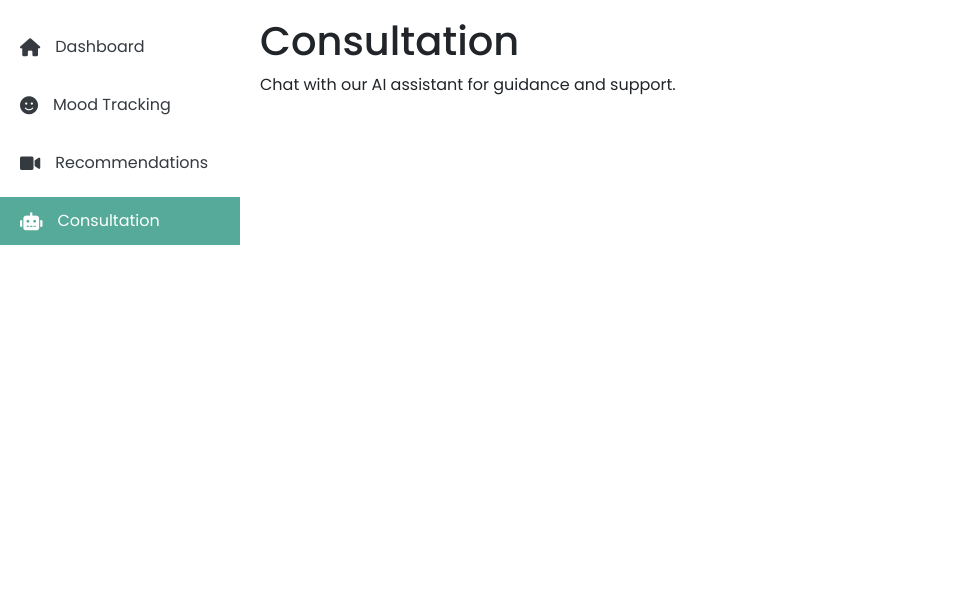
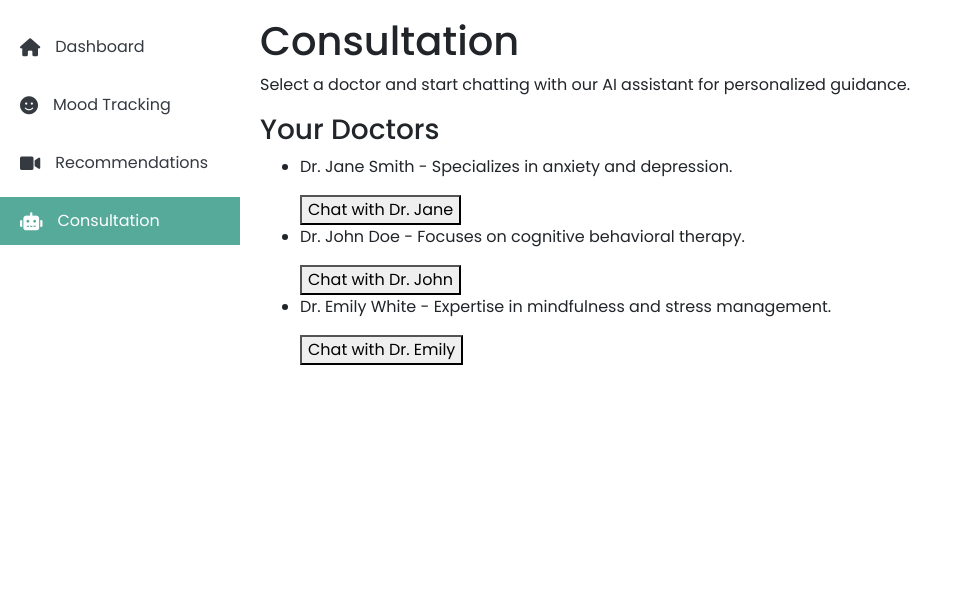
Before and after one commit to Upadhyaymohit28/Mental_health, a Django app: page /users/consultation/ in a window 1280 px wide. Shown: the part 53-658 px from the top of the page, without its empty margins (0-969 px from the left). Run offline with Django 5.2, Linux system fonts and the light colour scheme; a user stored in the database is signed in; data comes from the database, SQL or seed files in the repository; both versions use the stored data as it was after the commit; some libraries are stand-ins or nearby versions.

Commit message:
add ai feature in consultation section so patinet can talk to dr for 15 minute

```diff
--- a/chatbot/views.py
+++ b/chatbot/views.py
@@ -4,13 +4,14 @@ from django.http import JsonResponse
 from django.views.decorators.csrf import csrf_exempt
 import json
 import openai
-from openai import OpenAI
+from datetime import datetime, timedelta
+
 
 # Configure logging
 logger = logging.getLogger(__name__)
 
 # Set your OpenAI API key
-openai.api_key = "open ai key"
+openai.api_key = "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"
 
 # Session tracker for doctor chats
 conversation_start_time = {}
--- a/mental_health_project/urls.py
+++ b/mental_health_project/urls.py
@@ -1,5 +1,7 @@
 from django.contrib import admin
 from django.urls import path, include
+
+from chatbot import views
 
 urlpatterns = [
     path('admin/', admin.site.urls),
--- a/users/templates/users/pages/consultation.html
+++ b/users/templates/users/pages/consultation.html
@@ -1,17 +1,51 @@
 {% extends 'users/base.html' %}
+{% load static %}
 
-{% block title %}Dashboard{% endblock %}
+{% block title %}Consultation{% endblock %}
 
 {% block content %}
-
 <!DOCTYPE html>
-<html>
+<html lang="en">
 <head>
+    <meta charset="UTF-8">
+    <meta name="viewport" content="width=device-width, initial-scale=1.0">
     <title>Consultation</title>
+    <link rel="stylesheet" href="{% static 'css/styles.css' %}">
 </head>
 <body>
     <h1>Consultation</h1>
-    <p>Chat with our AI assistant for guidance and support.</p>
+    <p>Select a doctor and start chatting with our AI assistant for personalized guidance.</p>
+
+    <!-- Doctors List -->
+    <h3>Your Doctors</h3>
+    <ul>
+        <li>
+            <p>Dr. Jane Smith - Specializes in anxiety and depression.</p>
+            <button onclick="startDoctorChat(1)">Chat with Dr. Jane</button>
+        </li>
+        <li>
+            <p>Dr. John Doe - Focuses on cognitive behavioral therapy.</p>
+            <button onclick="startDoctorChat(2)">Chat with Dr. John</button>
+        </li>
+        <li>
+            <p>Dr. Emily White - Expertise in mindfulness and stress management.</p>
+            <button onclick="startDoctorChat(3)">Chat with Dr. Emily</button>
+        </li>
+    </ul>
+
+    <!-- Chatbot Container -->
+    <div id="chatbot-container" style="display: none;">
+        <h4>Chat with AI</h4>
+        <div id="chatbot-messages" class="chat-messages"></div>
+        <form id="chatbot-form">
+            <input type="text" id="chatbot-input" placeholder="Type your message..." required>
+            <button type="submit">Send</button>
+        </form>
+        <input type="hidden" id="doctor-id" value="">
+        <button onclick="document.getElementById('chatbot-container').style.display = 'none';">Close</button>
+    </div>
+
+    <script src="{% static 'js/doctor_chatbots.js' %}"></script>
 </body>
 </html>
 {% endblock %}
```
Also changed, not shown: db.sqlite3, 1 other file.
